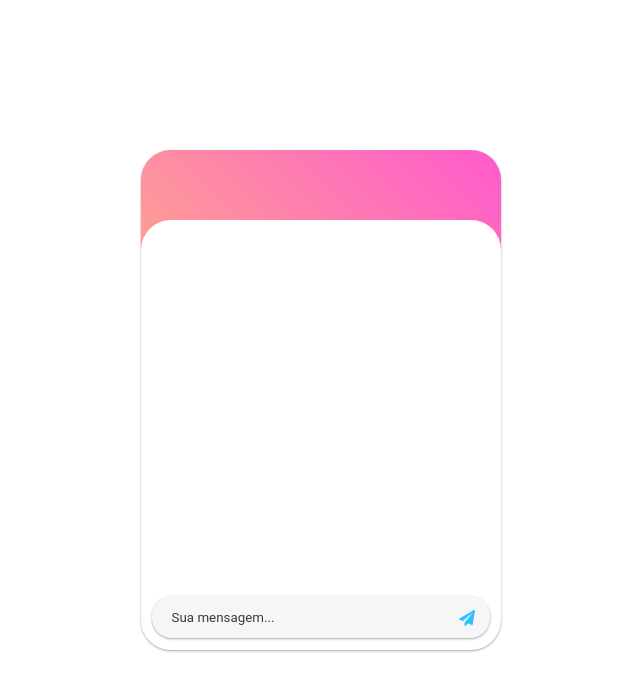
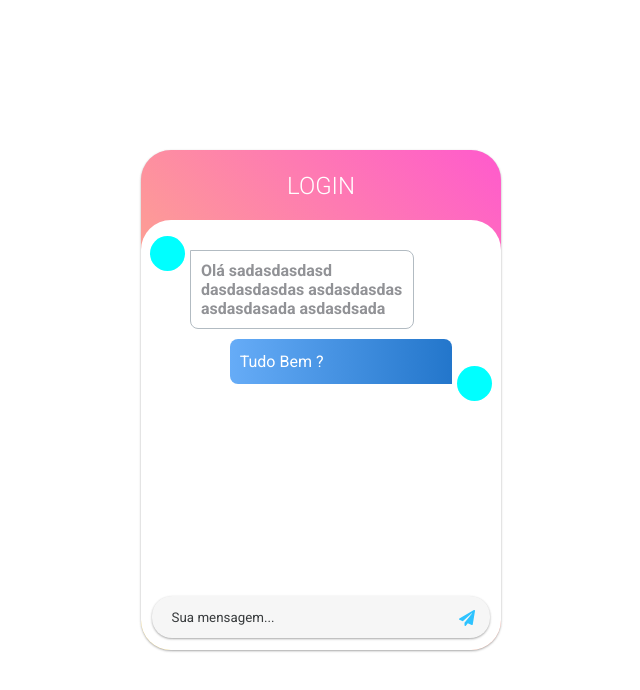
Before and after one commit to GIT-Jorgin/ChatLogin, a React (Create React App) app: page / in a window 1280 px wide. Shown: the top 690 px of the page, without its empty margins (319-959 px from the left). Built offline with nearby package versions, Linux system fonts and the light colour scheme.

Commit message:
Chat Config

```diff
--- a/public/index.html
+++ b/public/index.html
@@ -25,6 +25,8 @@
       Learn how to configure a non-root public URL by running `npm run build`.
     -->
     <title>React App</title>
+    <link rel="preconnect" href="https://fonts.gstatic.com">
+    <link href="https://fonts.googleapis.com/css2?family=Roboto:wght@100;300;400;500;700&display=swap" rel="stylesheet">
   </head>
   <body>
     <noscript>You need to enable JavaScript to run this app.</noscript>
--- a/src/pages/Login/index.js
+++ b/src/pages/Login/index.js
@@ -1,16 +1,82 @@
-import React from 'react';
-import { ChatCard, ChatInput, Content, MainContainer, Send } from './styles'
+import React, { useState, useRef, useEffect } from 'react';
+import { CardHeader, ChatCard, ChatContent, ChatInput, ChatMenssageContainer, ChatMessage, ChatSendMenssageContainer, Content, MainContainer, Send, ChatSendMessage, ChatUser } from './styles'
 import { faPaperPlane } from "@fortawesome/free-solid-svg-icons";
-import { FontAwesomeIcon } from "@fortawesome/react-fontawesome";
+
 
 export default function Login(){
+    const [messageHeight, setMessageHeight] = useState();
+    const [SendMessageHeight, setSendMessageHeight] = useState();
+    const refMessageHeight = useRef(null);
+    const refSendMessageHeight = useRef(null);
+    const [message, setMessage] = useState();
+    const [chat, setChat] = useState([
+        {
+            uid: 1,
+            message: 'Olá sadasdasdasd dasdasdasdas asdasdasdas asdasdasada asdasdsada'
+        },
+        {
+            uid: 0,
+            message: 'Tudo Bem ?'
+        },
+    ]);
+
+    function SendMessage(){
+
+        if (!message) {
+            return
+        }
+
+        const NewMessage = {
+            uid: 0,
+            message: message
+        }
+        const NewArray = [...chat, NewMessage]
+        setChat(NewArray)
+    }
+
+    useEffect ( () => {
+        if(refMessageHeight.current && refSendMessageHeight.current){
+
+            let messageheight1 = refMessageHeight.current.offsetHeight;
+            let sendMessageHeight1 = refSendMessageHeight.current.offsetHeight;
+            setMessageHeight(messageheight1)
+            setSendMessageHeight(sendMessageHeight1)
+        }
+
+    }, [refMessageHeight, refSendMessageHeight]);
+
+    function RenderChat( {item} ){
+
+        if (item.uid === 1) {
+        return(
+            <ChatMenssageContainer height={messageHeight}>
+                <ChatUser uid={item.uid} />
+                <ChatMessage ref={refMessageHeight}>
+                    <p style={{color: '#919296', fontWeight: 700, maxWidth: 230, margin: 10, fontFamily: 'Roboto, sans-serif'}}>{item.message}</p>
+                </ChatMessage>
+            </ChatMenssageContainer>
+            )
+        }
+        return(
+                <ChatSendMenssageContainer height={SendMessageHeight}>
+                    <ChatUser />
+                    <ChatSendMessage ref={refSendMessageHeight}>
+                        <p style={{color: '#FFFFFF', maxWidth: 230, margin: 10, fontFamily: 'Roboto, sans-serif'}}>{item.message}</p>
+                    </ChatSendMessage>
+                </ChatSendMenssageContainer>
+        )
+    }
+
     return(
         <MainContainer>
             <ChatCard>
+                <CardHeader>LOGIN</CardHeader>
                 <Content>
-
-                    <Send icon={faPaperPlane} />
-                    <ChatInput placeholder="Sua mensagem..." />
+                    <ChatContent>
+                        {chat.map((item, index) => <RenderChat key={index} item={item}/>)}
+                    </ChatContent>
+                    <Send onClick={SendMessage} icon={faPaperPlane} />
+                    <ChatInput onChange={e => setMessage(e.target.value)} placeholder="Sua mensagem..." />
                 </Content>
             </ChatCard>
         </MainContainer>
--- a/src/pages/Login/styles.js
+++ b/src/pages/Login/styles.js
@@ -12,7 +12,9 @@ export const MainContainer = styled.div`
 export const ChatCard = styled.div`
     min-width:  360px;
     display: flex;
-    align-items: flex-end;
+    align-items: center;
+    justify-content: flex-end;
+    flex-direction: column;
     height: 500px;
     border-radius: 30px;
     box-shadow: 0 1px 3px rgba(0,0,0,0.12), 0 1px 2px rgba(0,0,0,0.24);
@@ -29,6 +31,9 @@ export const ChatCard = styled.div`
 
 export const Content = styled.div`
     width: 100%;
+    display: flex;
+    align-items: flex-end;
+    justify-content: center;
     height: 430px;
     position: relative;
     background: white;
@@ -86,3 +91,67 @@ export const Send = styled(FontAwesomeIcon)`
         -webkit-tap-highlight-color: transparent;
     }
 `;
+
+export const CardHeader = styled.h2`
+    font-family: 'Roboto', sans-serif;
+    color: white;
+    font-weight: 300;
+`;
+
+export const ChatContent = styled.div`
+    width: 95%;
+    height: calc(100% - 20px);
+    position: relative;
+`;
+
+export const ChatMenssageContainer = styled.div`
+    width: 100%;
+    display: flex;
+    align-items: flex-start;
+    height: ${props => props.height || 45}px;
+    margin-top: 10px;
+`;
+
+export const ChatSendMenssageContainer = styled.div`
+    width: 100%;
+    height: ${props => props.height || 45}px;
+    display: flex;
+    align-items: flex-end;
+    justify-content: flex-end;
+    margin-top: 10px;
+`;
+
+export const ChatMessage = styled.div`
+    width: 65%;
+    max-width: 230px;
+    display: inline-flex;
+    align-items: center;
+    position: absolute;
+    left: 40px;
+    min-height: 45px;
+    background: #FFFFFF;
+    border-radius: 0px 8px 8px 8px;
+    border: 1px solid #B2BBC2;
+`;
+
+export const ChatSendMessage = styled.div`
+    width: 65%;
+    max-width: 230px;
+    display: inline-flex;
+    align-items: center;
+    right: 40px;
+    position: absolute;
+    min-height: 45px;
+    border-radius: 8px 8px 0px 8px;
+    background: rgb(102,172,247);
+    background: linear-gradient(90deg, rgba(102,172,247,1) 0%, rgba(35,118,203,1) 100%);
+`;
+
+export const ChatUser = styled.div`
+    width: 35px;
+    height:  35px;
+    border-radius: 100%;
+    background: cyan;
+    margin-top: -14.5px;
+    margin-bottom: -17px;
+`;
```
